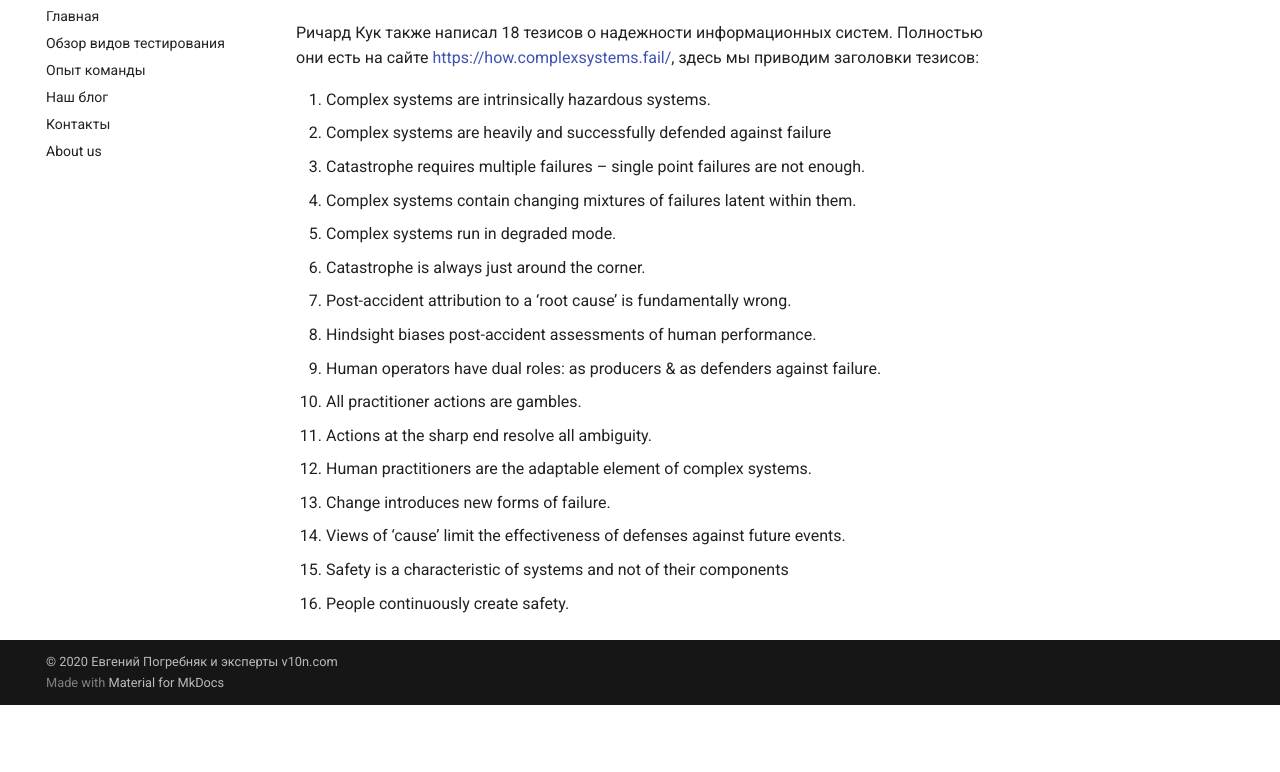
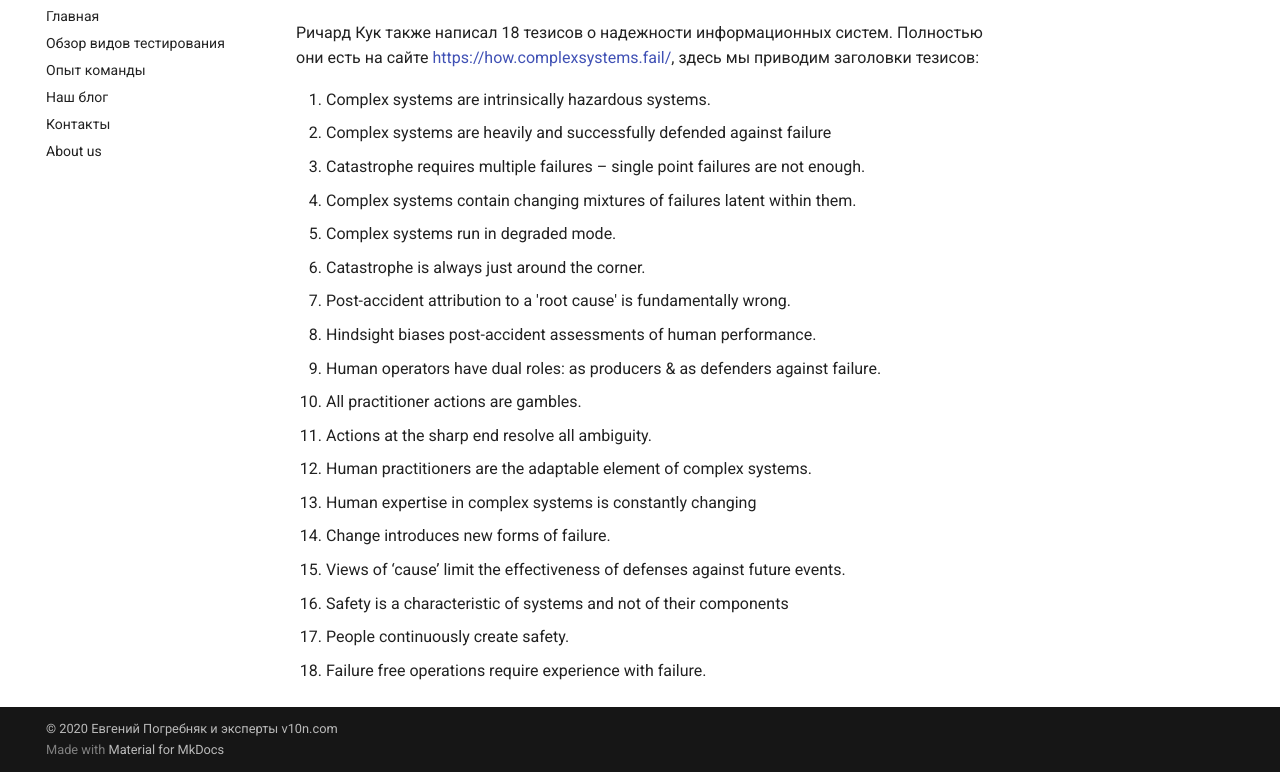
Before and after one commit to epogrebnyak/mkdocs-actionable, an MkDocs documentation site: the page built from docs/blog/how-complex-systems-fail.md, in a window 1280 px wide and 900 px high, scrolled down 521 px, cut to the strip 128-900 px from the top of the window. Built offline with MkDocs 1.6.1 and Material for MkDocs 9.7.7, drawn with Linux system fonts in a browser that asks for light colours; before the commit the page ends 1354 px from its top, so only the background shows below that.

Commit message:
Update how-complex-systems-fail.md

```diff
--- a/docs/blog/how-complex-systems-fail.md
+++ b/docs/blog/how-complex-systems-fail.md
@@ -18,13 +18,15 @@
 1. Complex systems contain changing mixtures of failures latent within them.
 1. Complex systems run in degraded mode.
 1. Catastrophe is always just around the corner.
-1. Post-accident attribution to a ‘root cause’ is fundamentally wrong.
+1. Post-accident attribution to a 'root cause' is fundamentally wrong.
 1. Hindsight biases post-accident assessments of human performance.
 1. Human operators have dual roles: as producers & as defenders against failure.
 1. All practitioner actions are gambles.
 1. Actions at the sharp end resolve all ambiguity.
 1. Human practitioners are the adaptable element of complex systems.
+1. Human expertise in complex systems is constantly changing
 1. Change introduces new forms of failure.
 1. Views of ‘cause’ limit the effectiveness of defenses against future events.
 1. Safety is a characteristic of systems and not of their components
 1. People continuously create safety.
+1. Failure free operations require experience with failure.
```
